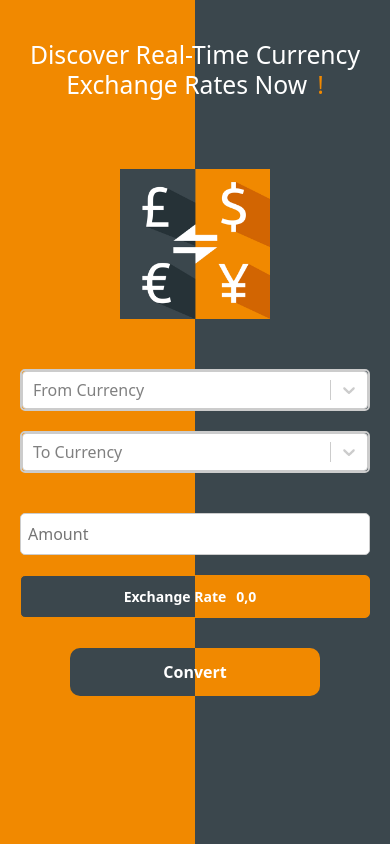
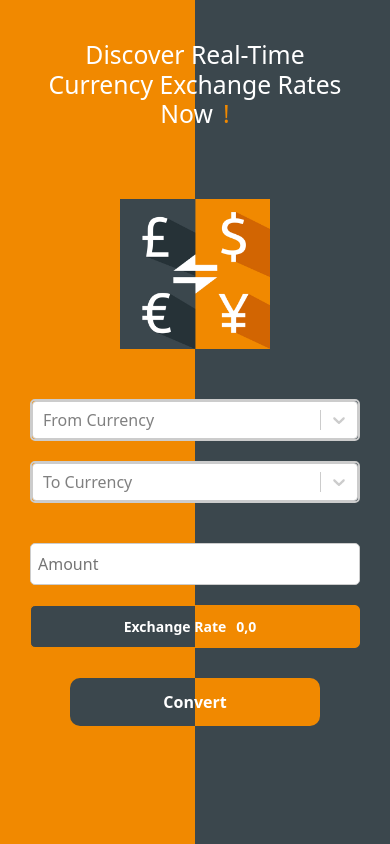
Before and after one commit to MarwanEsm/Currency-Rate-Exchange, a React (Create React App) app: page /currencies in a window 390 px wide. Shown: the top 844 px of the page. Built offline with nearby package versions, Linux system fonts and the light colour scheme; no server answers.

Commit message:
fix style

```diff
--- a/src/components/layout/container/Container.module.scss
+++ b/src/components/layout/container/Container.module.scss
@@ -1,7 +1,7 @@
 .firstChild {
     width: 50%;
     margin-right: 50%;
-    height: 100%;
+    height: 100vh;
     position: absolute;
     background-color: #f18900
 }
@@ -10,7 +10,7 @@
 .secondChild {
     width: 100%;
     margin-left: 100%;
-    height: 100%;
+    height: 100vh;
     background-color: #3b474d;
     position: absolute;
 }
@@ -20,5 +20,6 @@
     display: flex;
     justify-content: space-around;
     width: 100%;
-    height: auto;
+    height: 100vh;
+    margin-bottom: 0;
 }
--- a/src/style/global.scss
+++ b/src/style/global.scss
@@ -1,14 +1,25 @@
 @import url('https://fonts.googleapis.com/css2?family=Poppins:wght@400;500;700&display=swap');
 @import 'bootstrap/dist/css/bootstrap.min.css';
-/* Rest of your CSS styles */
 
-body {
-    font-family: 'Poppins', sans-serif;
-    margin: 0 0 100px 0;
+
+* {
+    box-sizing: border-box;
+}
+
+body,
+html {
+    margin: 0;
     padding: 0 20px;
+    height: 100%;
     overflow: hidden;
 }
 
+@media (max-width: 768px) {
+    body {
+        padding: 0 10px;
+        /* Adjust padding for smaller screens */
+    }
+}
 
 h1,
 h2,
@@ -18,3 +29,12 @@ h5,
 h6 {
     text-align: center;
 }
+
+h1,
+h2,
+h3,
+h4,
+h5,
+h6 {
+    text-align: center;
+}
```
